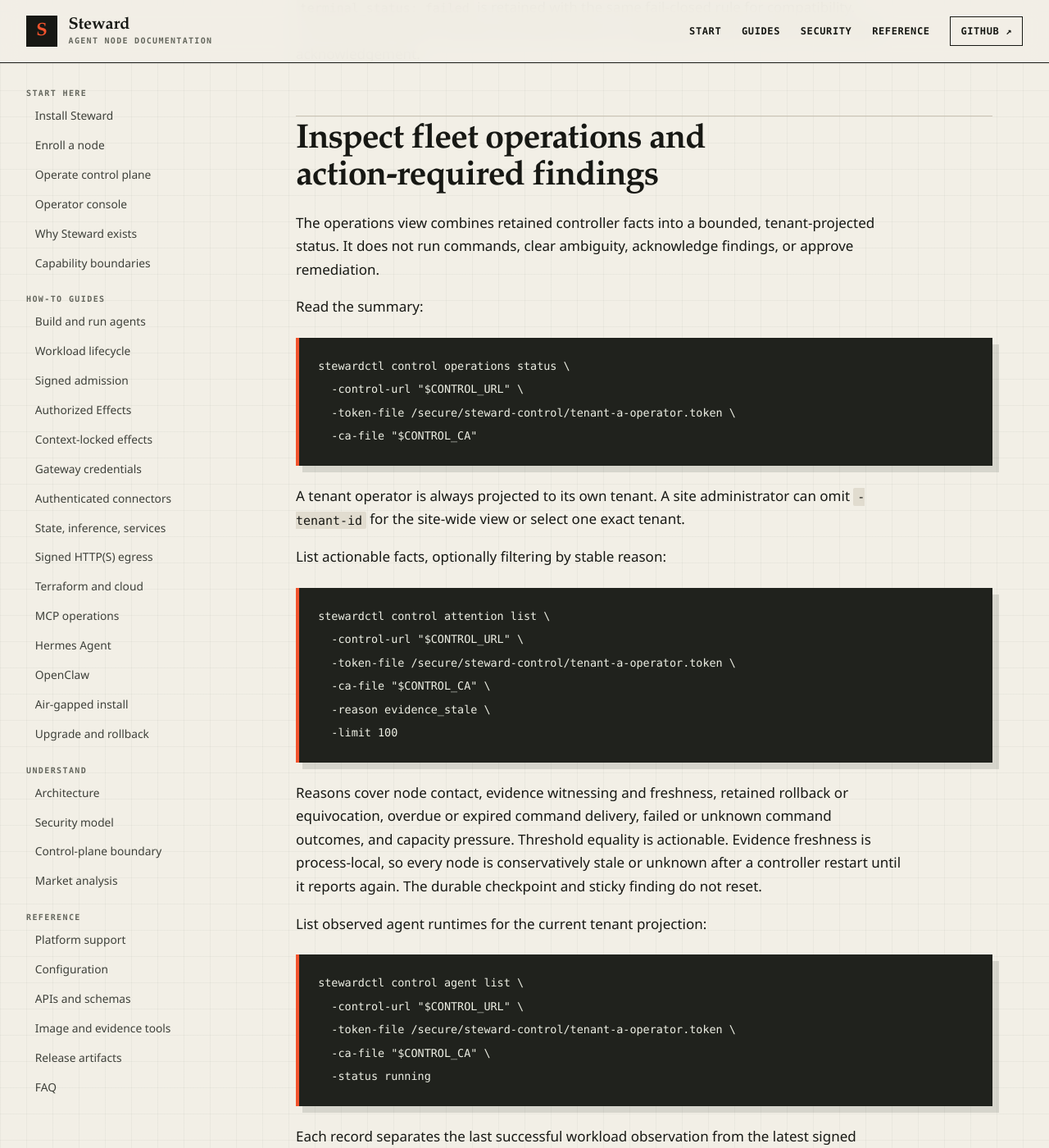
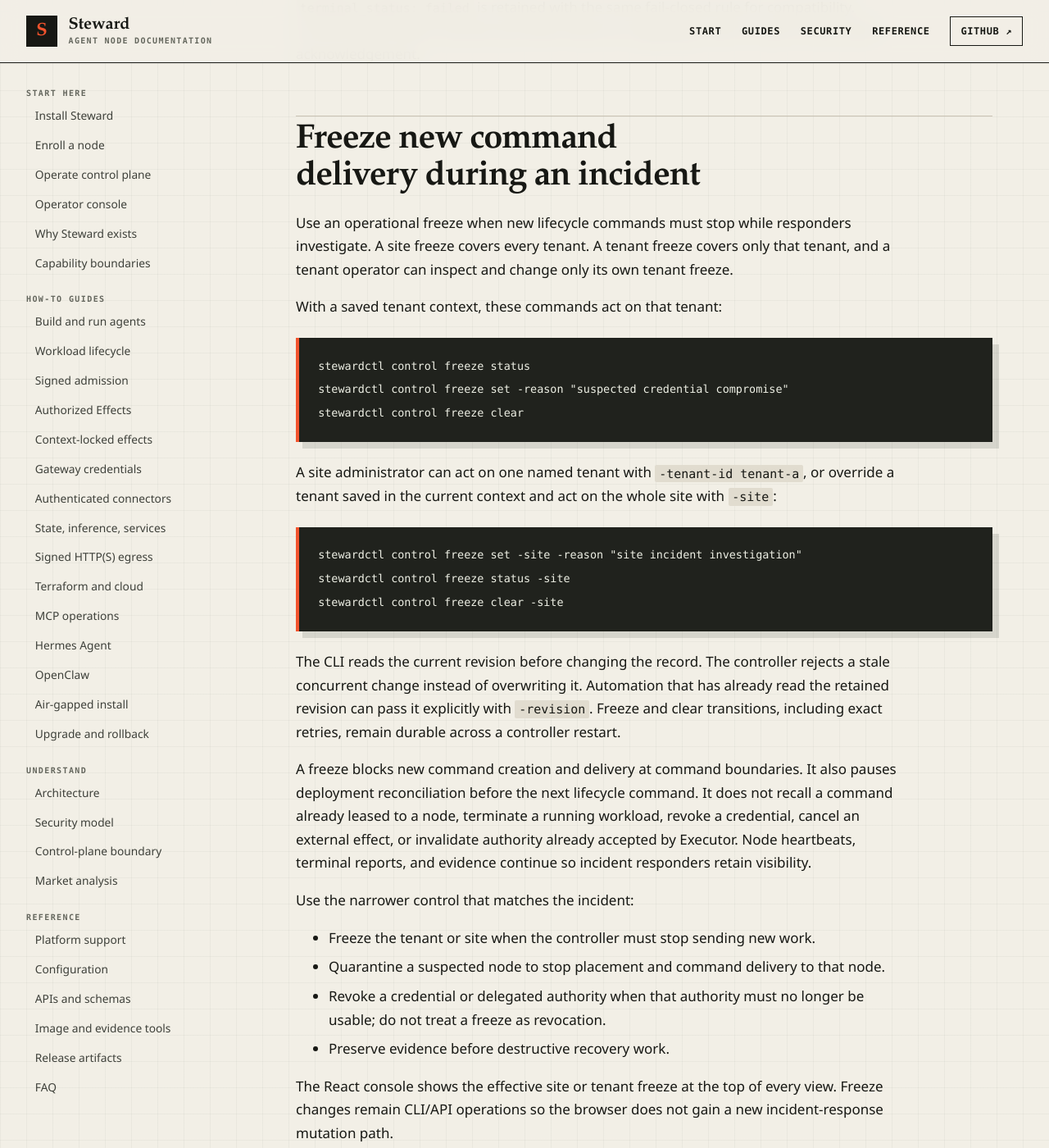
Before and after one commit to hardrails/steward, a Jekyll site: the page built from docs/guides/control-plane.md, in a window 1280 px wide and 1400 px high, scrolled down 19538 px. Shown: the whole window at 82% size. Built offline with Jekyll 4.4.1, drawn with Linux system fonts in a browser that asks for light colours.

Commit message:
Document incident command freezes

````diff
--- a/docs/guides/control-plane.md
+++ b/docs/guides/control-plane.md
@@ -740,6 +740,55 @@
 with the same fail-closed rule for compatibility. Current nodes report a proven
 pre-effect failure as `rejected`, which is safe to retire after acknowledgement.
 
+## Freeze new command delivery during an incident
+
+Use an operational freeze when new lifecycle commands must stop while responders
+investigate. A site freeze covers every tenant. A tenant freeze covers only that
+tenant, and a tenant operator can inspect and change only its own tenant freeze.
+
+With a saved tenant context, these commands act on that tenant:
+
+```console
+stewardctl control freeze status
+stewardctl control freeze set -reason "suspected credential compromise"
+stewardctl control freeze clear
+```
+
+A site administrator can act on one named tenant with `-tenant-id tenant-a`, or
+override a tenant saved in the current context and act on the whole site with
+`-site`:
+
+```console
+stewardctl control freeze set -site -reason "site incident investigation"
+stewardctl control freeze status -site
+stewardctl control freeze clear -site
+```
+
+The CLI reads the current revision before changing the record. The controller
+rejects a stale concurrent change instead of overwriting it. Automation that has
+already read the retained revision can pass it explicitly with `-revision`.
+Freeze and clear transitions, including exact retries, remain durable across a
+controller restart.
+
+A freeze blocks new command creation and delivery at command boundaries. It also
+pauses deployment reconciliation before the next lifecycle command. It does not
+recall a command already leased to a node, terminate a running workload, revoke a
+credential, cancel an external effect, or invalidate authority already accepted
+by Executor. Node heartbeats, terminal reports, and evidence continue so incident
+responders retain visibility.
+
+Use the narrower control that matches the incident:
+
+- Freeze the tenant or site when the controller must stop sending new work.
+- Quarantine a suspected node to stop placement and command delivery to that node.
+- Revoke a credential or delegated authority when that authority must no longer be
+  usable; do not treat a freeze as revocation.
+- Preserve evidence before destructive recovery work.
+
+The React console shows the effective site or tenant freeze at the top of every
+view. Freeze changes remain CLI/API operations so the browser does not gain a new
+incident-response mutation path.
+
 ## Inspect fleet operations and action-required findings
 
 The operations view combines retained controller facts into a bounded,
````
Also changed, not shown: docs/decisions/0039-native-operational-command-freeze.md (added, +56 -0 lines), docs/guides/operator-console.md (+11 -0 lines), docs/limitations.md (+9 -0 lines), docs/reference/api.md (+14 -0 lines), README.md.
